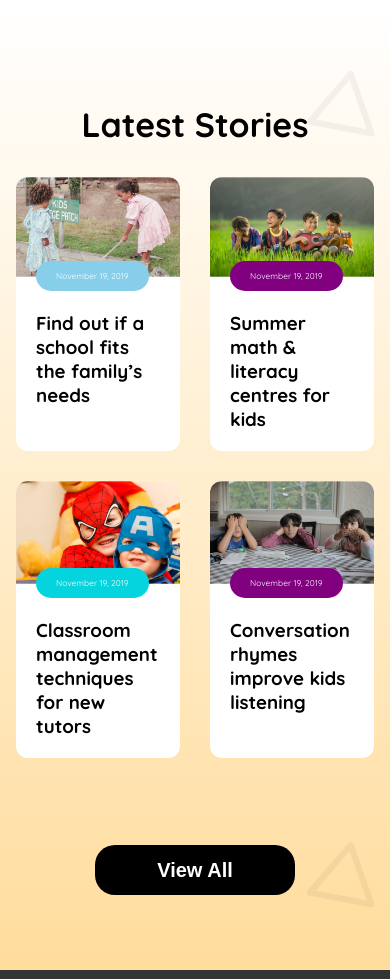
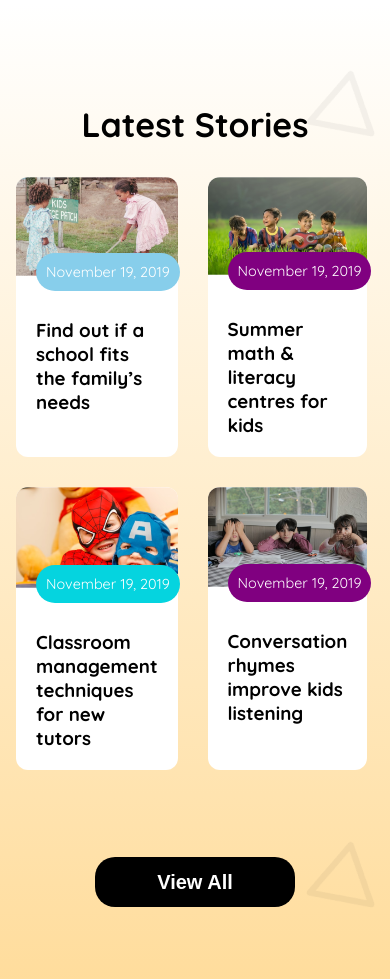
Before and after one commit to khushbul10/a02, a plain HTML site: page index.html in a window 390 px wide. Shown: the part 2840-3819 px from the top of the page. Drawn offline with Linux system fonts and the light colour scheme.

Commit message:
fix some issues

```diff
--- a/styles/style.css
+++ b/styles/style.css
@@ -195,13 +195,15 @@ body {
 /* stories section styles */
 .stories {
     background: url('../assets/bg.png'), linear-gradient(0deg, rgba(255, 166, 0, 0.39), rgba(255, 255, 255, 0.945));
+
 }
 .stories-title {
     text-align: center;
     padding-top: 100px;
 }
 .stories-container {
-    display: flex;
+    display: grid;
+    grid-template-columns: 1fr 1fr;
     gap: 30px;
 
 }
@@ -211,15 +213,15 @@ body {
 }
 .stories-card-img {
     width: 100%;
-    object-fit: cover;
     border-top-left-radius: 12px;
     border-top-right-radius: 12px;
 }
 .stories-card-date, .stories-card2-date {
-    font-size: 1vh;
     position:relative;
-    padding: 10px 20px;
-    width:fit-content;
+    text-align: center;
+    font-size: 0.9em;
+    width: fit-content;
+    padding: 10px 10px;
     border-radius: 45px;
     margin: 0;
     color: white;
@@ -243,7 +245,6 @@ body {
 }
 .stories-card2-img {
     width: 100%;
-    object-fit: cover;
     border-top-left-radius: 12px;
     border-top-right-radius: 12px;
 }
@@ -359,10 +360,6 @@ body {
     .stories-card-big {
         display: none;
     }
-    .stories-card-date, .stories-card2-date {
-        top: -20px;
-        left: 20px;
-    }
 
     /* footer styles  */
     .footer-container {
```
